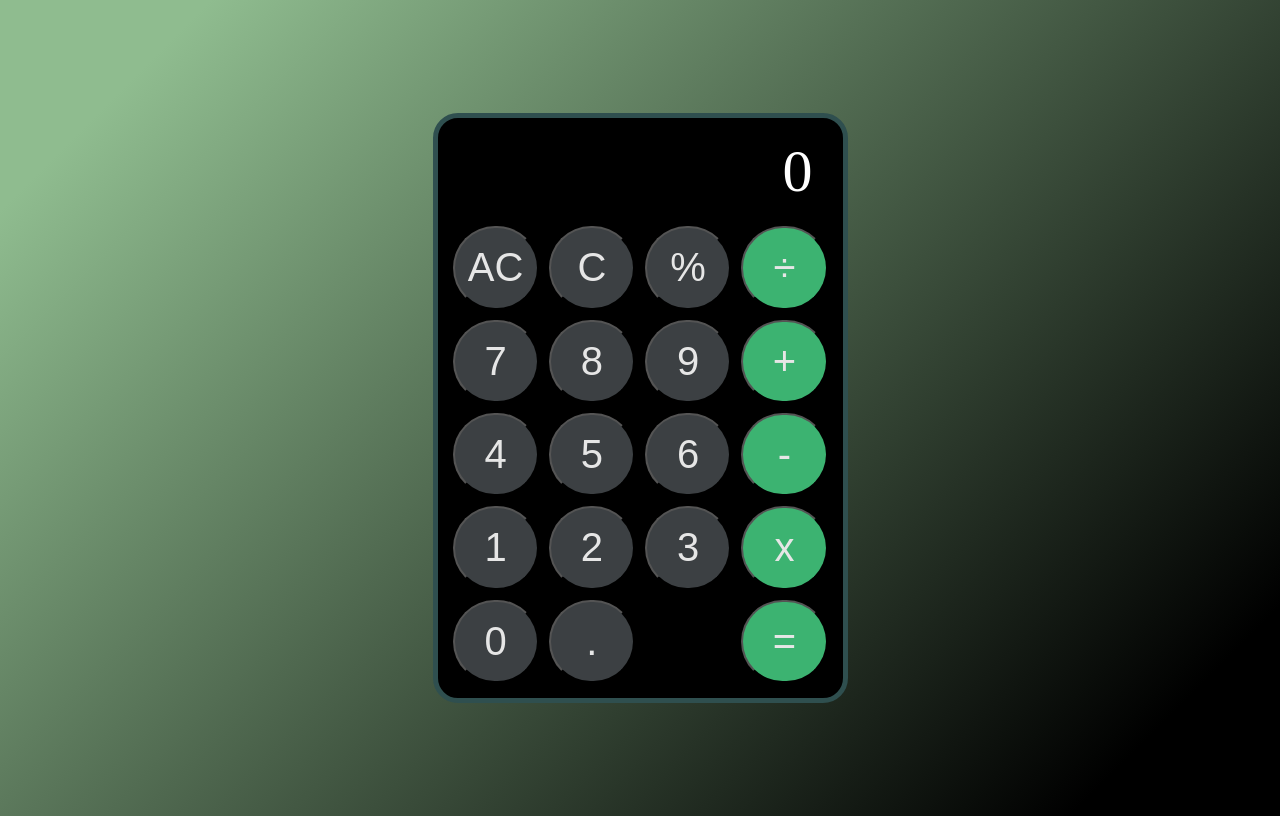
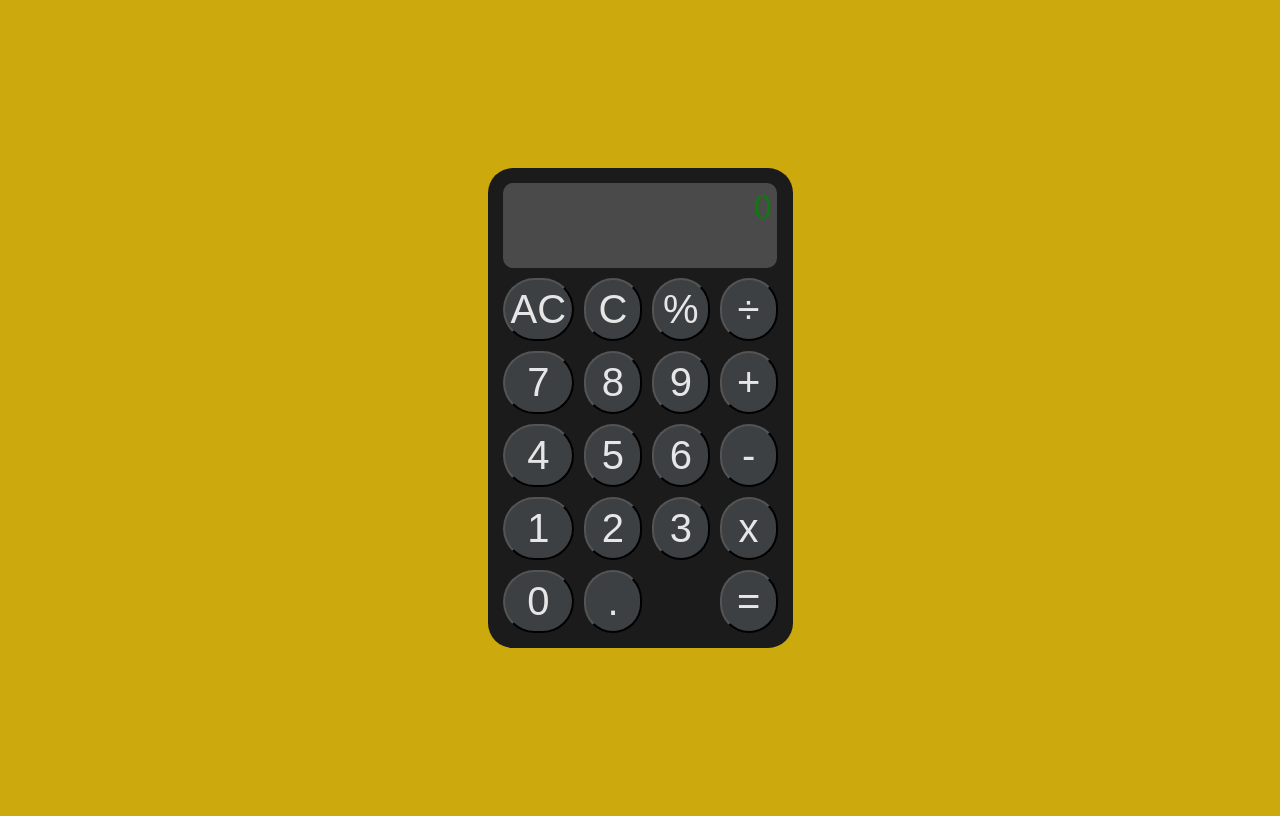
Before and after one commit to SiGLENN/calculator, a plain HTML site: page index.html in a window 1280 px wide. Drawn offline with Linux system fonts and the light colour scheme.

Commit message:
Update style.css

```diff
--- a/style.css
+++ b/style.css
@@ -1,7 +1,7 @@
 
 body {
     min-height: 100vh;
-    background-image: linear-gradient(135deg, DarkSeaGreen 10%, black 90%);
+    background-color: #cca90d;
 
     text-align: center;
 
@@ -19,11 +19,10 @@ body {
     grid-template-rows: repeat(6, 1fr);
     gap: 10px;
 
-    height: 550px;
-    width: 375px;
+    height: 450px;
+    width: 275px;
 
-    background-color: black;
-    border: 5px solid DarkSlateGray;
+    background-color: rgb(27, 27, 27);
     border-radius: 25px;
 
     margin: auto;
@@ -41,14 +40,15 @@ body {
   }
 
       .number-on-screen {
-        font-size: 60px;
+        font-size: 35px;
         text-align: right;
-        color: white;
+        padding: 5px;
+        color: rgb(16, 122, 16);
 
         height: 75px;
         width: 96%;
 
-        background-color: black;
+        background-color: rgb(75, 74, 74);
         border-radius: 10px;
         border: none;
 
@@ -84,8 +84,6 @@ body {
         color: white;
         background-color: #242729;
 
-        cursor: pointer;
-
         transition: all .25s;
         transition-timing-function: ease-in;
         }
@@ -96,16 +94,15 @@ body {
 
       font-size: 40px;
       color: #e6e6e6;
-      background-color: MediumSeaGreen;
+      background-color: #3c4043;
 
-      cursor: pointer;
 
     }
 
       .pad-button-color:active,
       .pad-button-color:hover {
         color: white;
-        background-color: #20603d;
+        background-color: #454645;
 
         transition: all .25s;
         transition-timing-function: ease-in;
```
